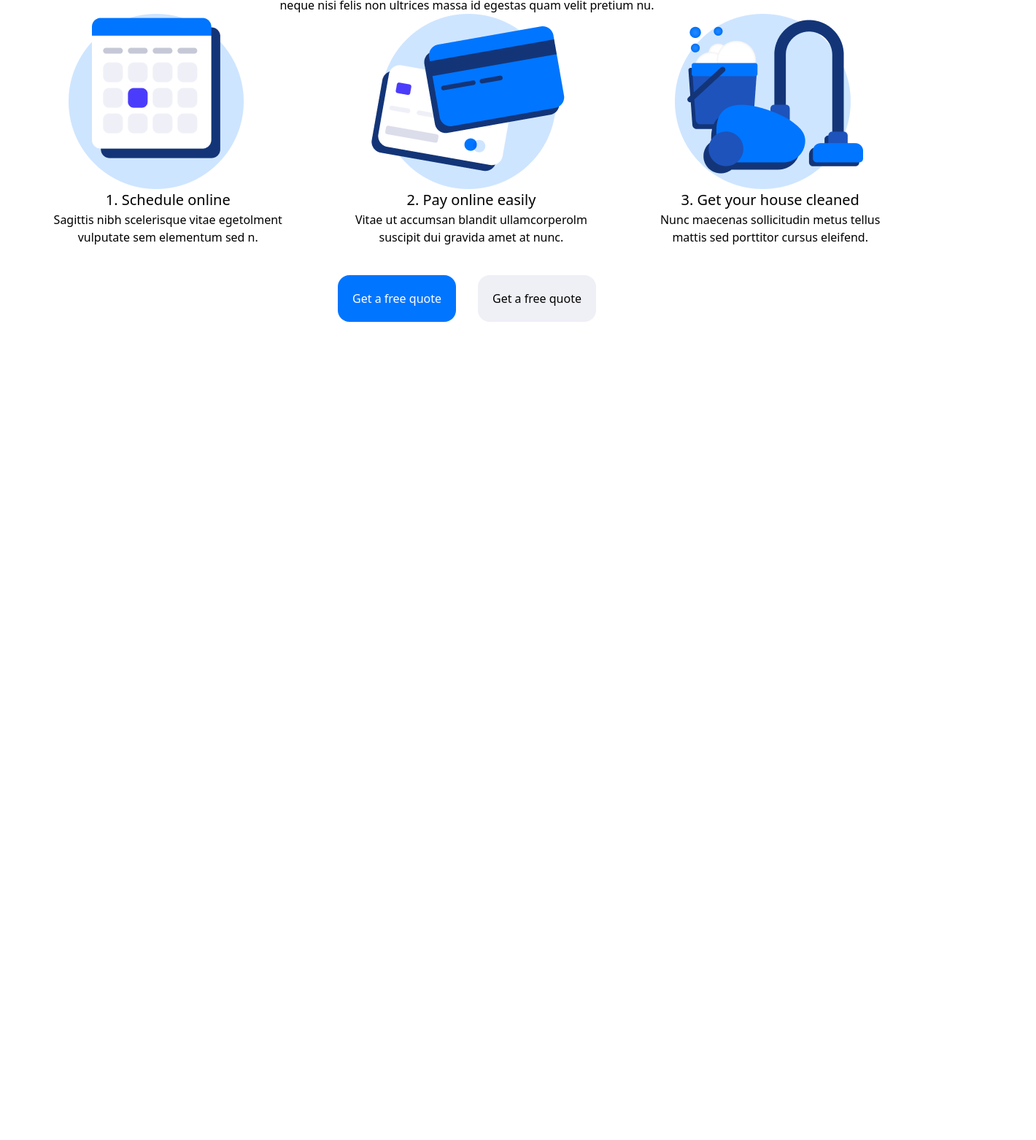
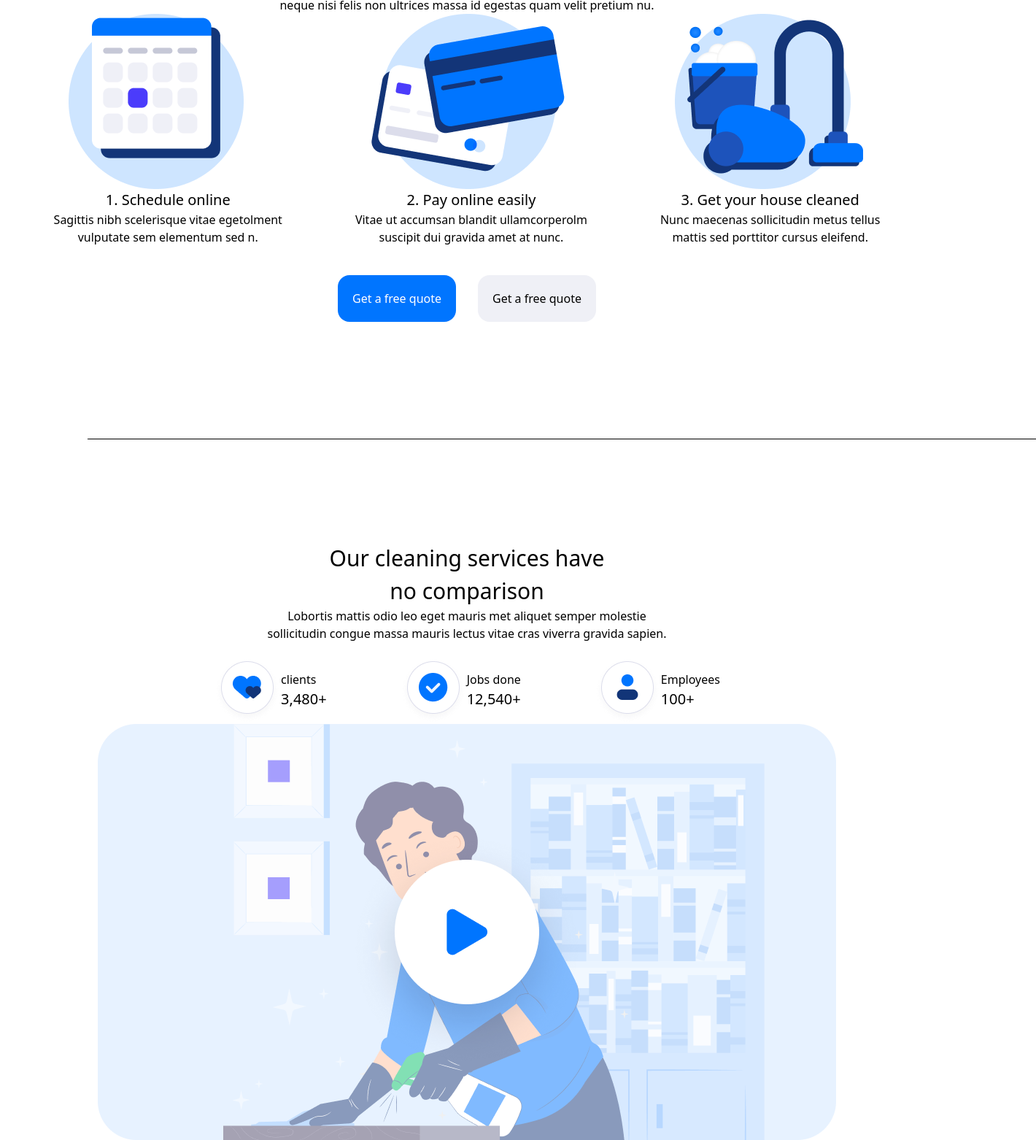
Before and after one commit to jamikrahmonov8-blip/Proekt-commint, a website: page src/index.html in a window 1280 px wide. Shown: the part 926-2488 px from the top of the page at 73% size, 1420 px wide, since content can reach past the window. Before the commit the page ends 1407 px from the top, so only its background shows below. Drawn offline with Linux system fonts and the light colour scheme.

Commit message:
commint4

```diff
--- a/src/index.html
+++ b/src/index.html
@@ -58,7 +58,34 @@
 </div>
         </article>
         </section>
-
+        <section class="sm:p-[120px]">
+           <div class="bg-black sm:w-[1300px]"><hr></div>
+        </section>
+        <section>
+            <article>
+                <div class="text-center p-[20px]">
+                    <h1 class="text-[30px]">Our cleaning services have <br> no comparison</h1>
+                    <p>Lobortis mattis odio leo eget mauris met aliquet semper molestie <br> sollicitudin congue massa mauris lectus vitae cras viverra gravida sapien.
+                </p></div>
+                <div class="flex items-center justify-center gap-10 sm:gap-[100px] flex-col sm:flex-row">
+                    <div class="flex items-center"><img src="IMAGE (6).png" alt="foto"><ul>
+                        <li>clients</li>
+                        <li class="text-[20px]">3,480+</li>
+                    </ul></div>
+                    <div class="flex items-center"><img src="IMAGE (7).png" alt="foto"><ul>
+                        <li>Jobs done</li>
+                        <li class="text-[20px]">12,540+</li>
+                    </ul></div>
+                    <div class="flex items-center"><img src="IMAGE (8).png" alt="foto"><ul>
+                        <li>Employees</li>
+                        <li class="text-[20px]">100+</li>
+                    </ul></div>
+                </div>
+                <div class="flex justify-center">
+                    <img  src="Frame.png" alt="">
+                </div>
+                </article>
+        </section>
     </main>
 </body>
 </html>
```
